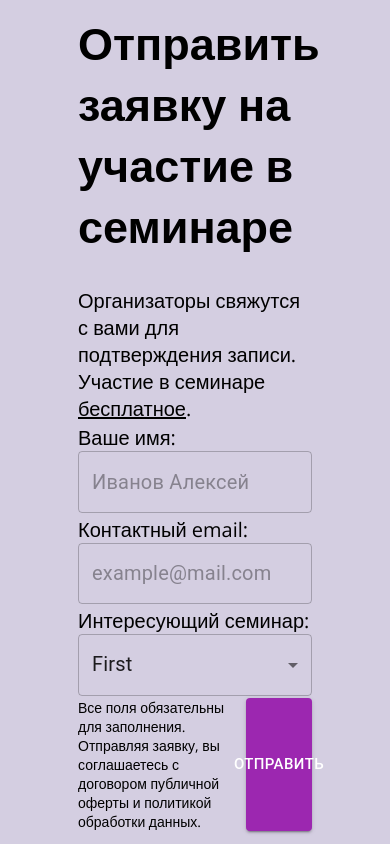
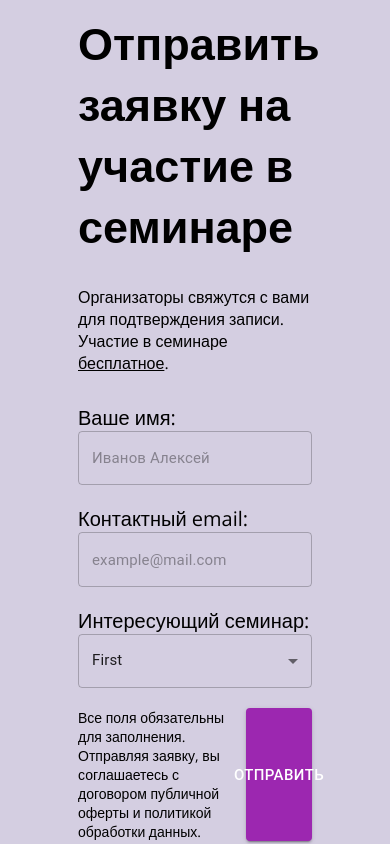
Before and after one commit to V14dik/QmediaTestTask, a React (Create React App) app: page / in a window 390 px wide. Built offline with nearby package versions, Linux system fonts and the light colour scheme.

Commit message:
Add responsive design

```diff
--- a/src/App.css
+++ b/src/App.css
@@ -17,7 +17,8 @@ h1{
   text-align: left;
   display: flex;
   flex-direction: column;
-  justify-content: space-around;
+  /* justify-content: space-between; */
+  gap: 20px;
   font-size: 20px;
   font-weight: 400;
 }
@@ -37,3 +38,29 @@ h1{
 .form-description{
   font-size: 14px;
 }
+
+@media screen and (max-device-width: 780px){
+  .form-footer{
+    flex-direction: column;
+  }
+}
+
+
+@media screen and (max-device-width: 680px){
+  h1{
+    font-size: 25px;
+  }
+
+  .container{
+    padding: 2% 10%;
+
+  }
+
+  .form{
+    font-size: 15px;
+  }
+
+  .form-description{
+    font-size: 10px;
+  }
+}
--- a/src/App.js
+++ b/src/App.js
@@ -19,11 +19,11 @@ function App() {
       <main>
         <div className="container">
           <h1>Отправить заявку на участие в семинаре</h1>
+          <p>
+            Организаторы свяжутся с вами для подтверждения записи.
+            <br /> Участие в семинаре <ins>бесплатное</ins>.
+          </p>
           <form className="form" onSubmit={submitHandler}>
-            <p>
-              Организаторы свяжутся с вами для подтверждения записи.
-              <br /> Участие в семинаре <ins>бесплатное</ins>.
-            </p>
             <div className="input-container">
               <label htmlFor="name">Ваше имя:</label>
               <OutlinedInput
@@ -33,7 +33,12 @@ function App() {
                 color="secondary"
                 type="text"
                 value={userName}
-                sx={{ fontSize: "20px" }}
+                sx={{
+                  fontSize: {
+                    xs: "15px",
+                    sm: "20px",
+                  },
+                }}
                 onChange={(e) => setUserName(e.target.value)}
               />
             </div>
@@ -47,7 +52,12 @@ function App() {
                 id={"email"}
                 value={email}
                 variant={"outlined"}
-                sx={{ fontSize: "20px" }}
+                sx={{
+                  fontSize: {
+                    xs: "15px",
+                    sm: "20px",
+                  },
+                }}
                 onChange={(e) => setEmail(e.target.value)}
               />
             </div>
@@ -59,7 +69,12 @@ function App() {
                 onChange={(e) => {
                   setSeminar(e.target.value);
                 }}
-                sx={{ fontSize: "20px" }}
+                sx={{
+                  fontSize: {
+                    xs: "15px",
+                    sm: "20px",
+                  },
+                }}
               >
                 {seminars.map((seminar, index) => (
                   <MenuItem
```
Also changed, not shown: src/index.css (line endings or trailing spaces).
